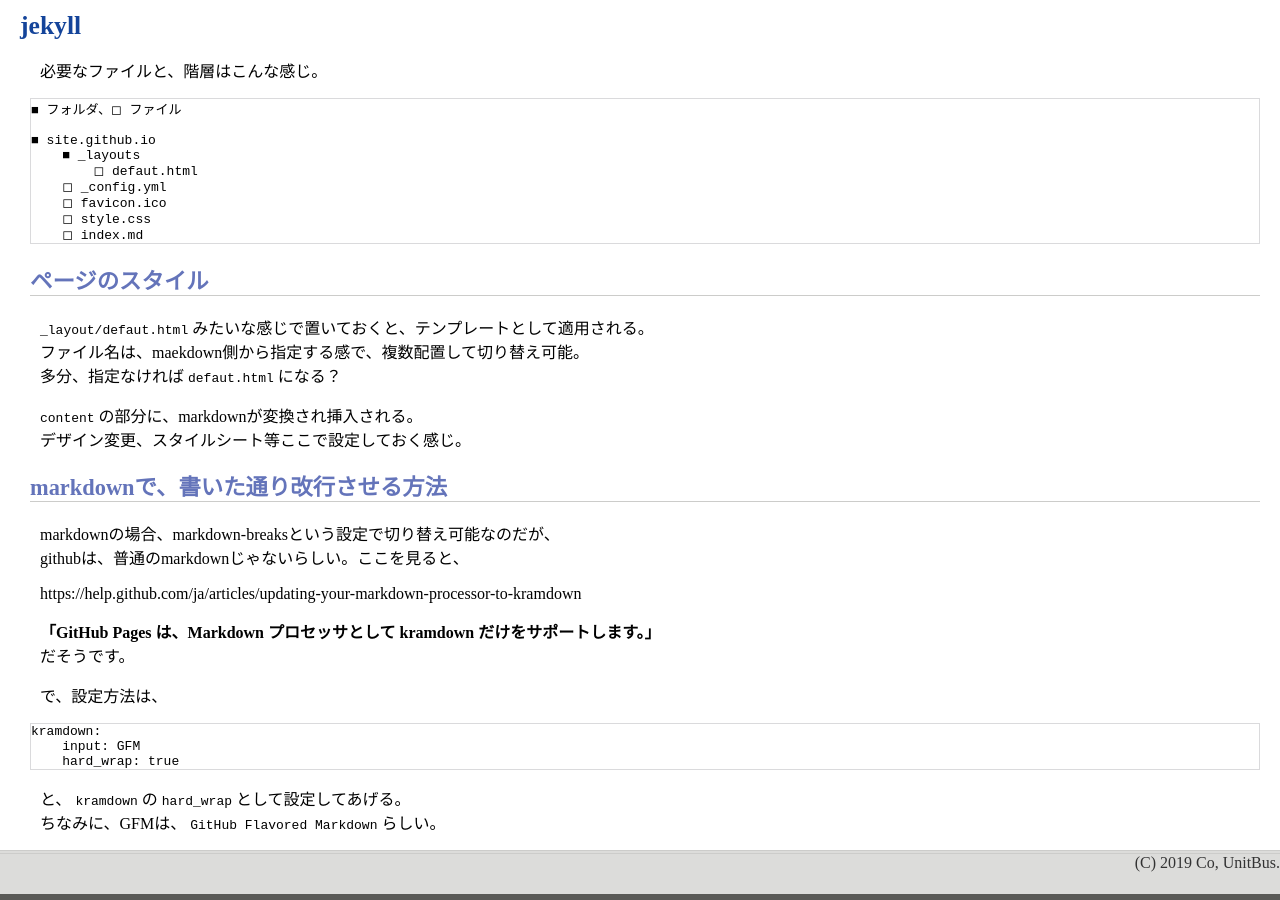
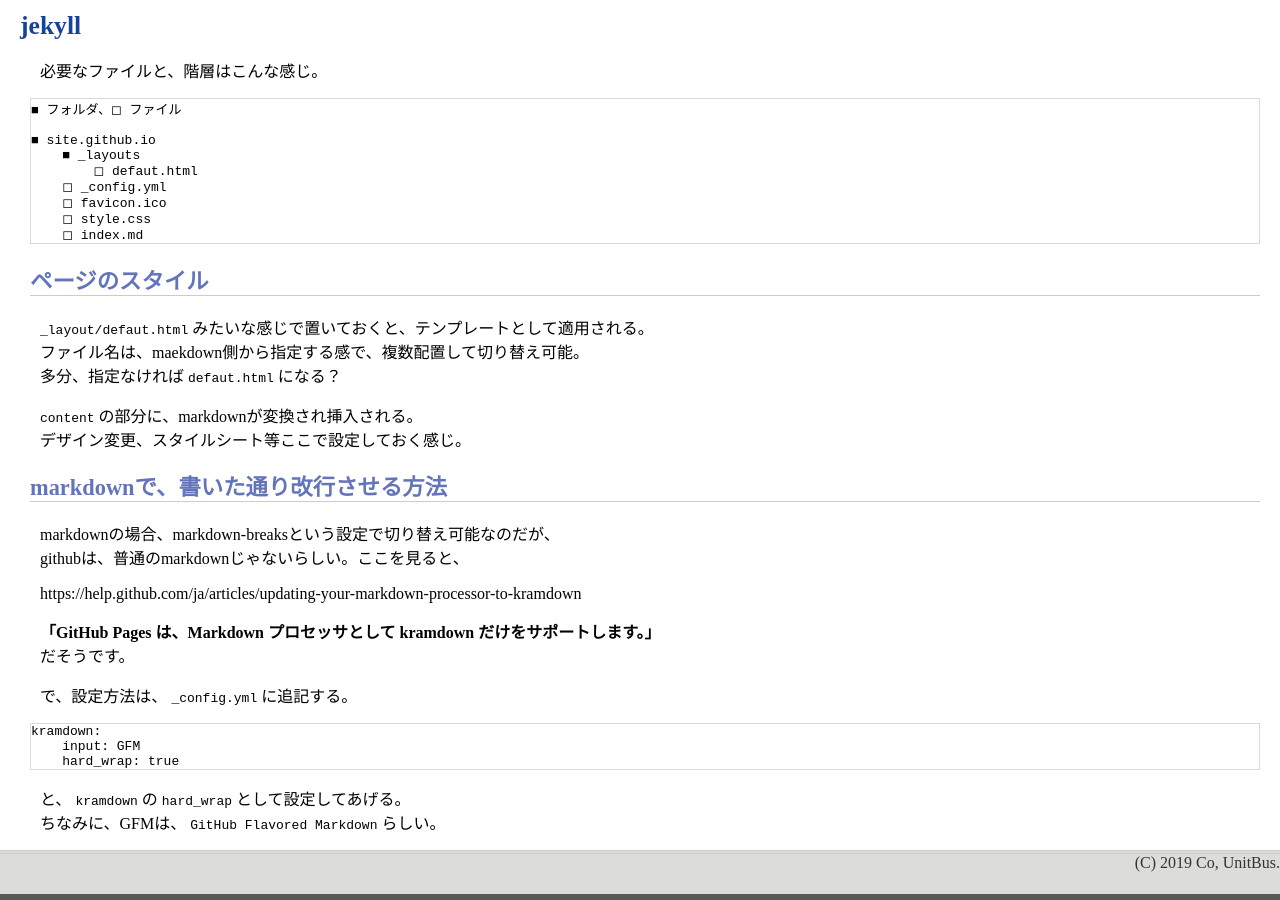
Before and after one commit to unitbus/unitbus.github.io, a Jekyll site: the page built from page/github.md, in a window 1280 px wide and 900 px high, scrolled down 1752 px. Built offline with Jekyll 4.4.1, drawn with Linux system fonts in a browser that asks for light colours; a script that is not in the unit is left out.

Commit message:
Update github.md

````diff
--- a/page/github.md
+++ b/page/github.md
@@ -125,7 +125,7 @@
 *「GitHub Pages は、Markdown プロセッサとして kramdown だけをサポートします。」*
 だそうです。
 
-で、設定方法は、
+で、設定方法は、 `_config.yml` に追記する。
 
 ```
 kramdown:
````
